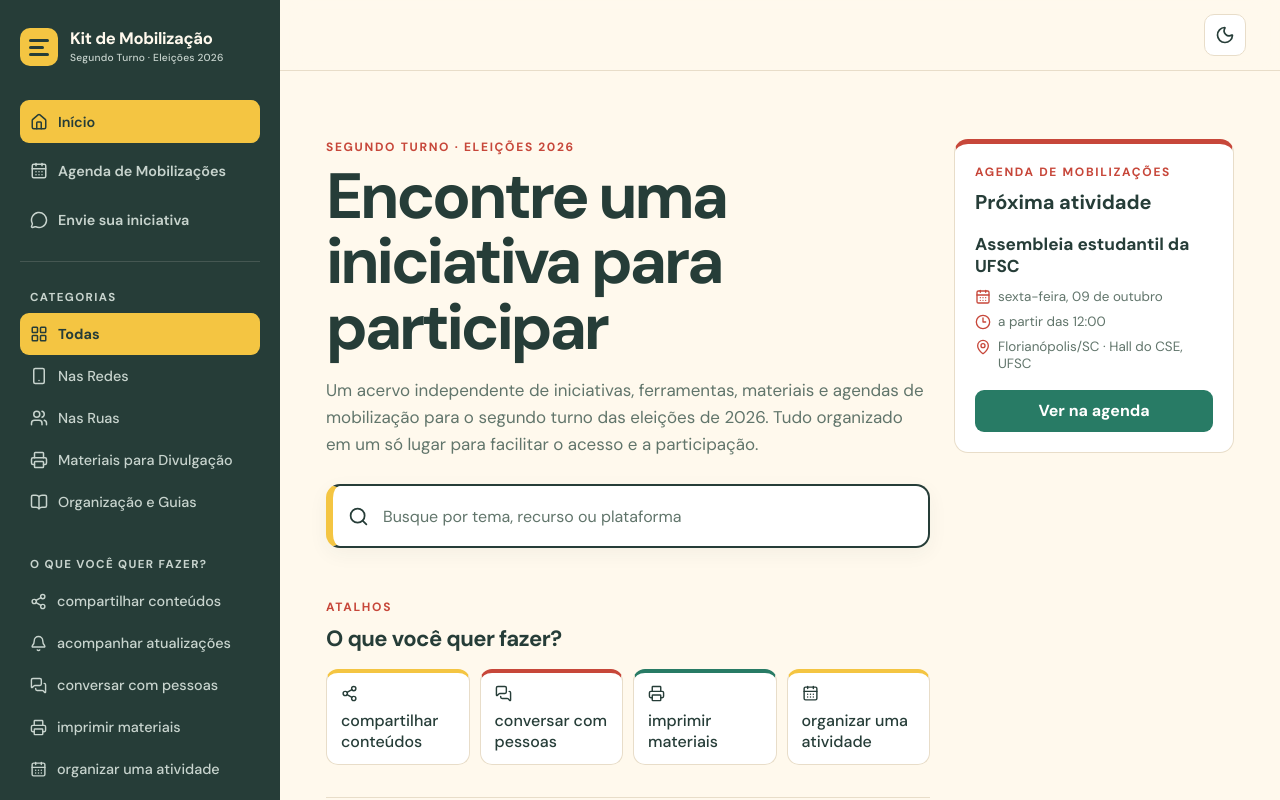
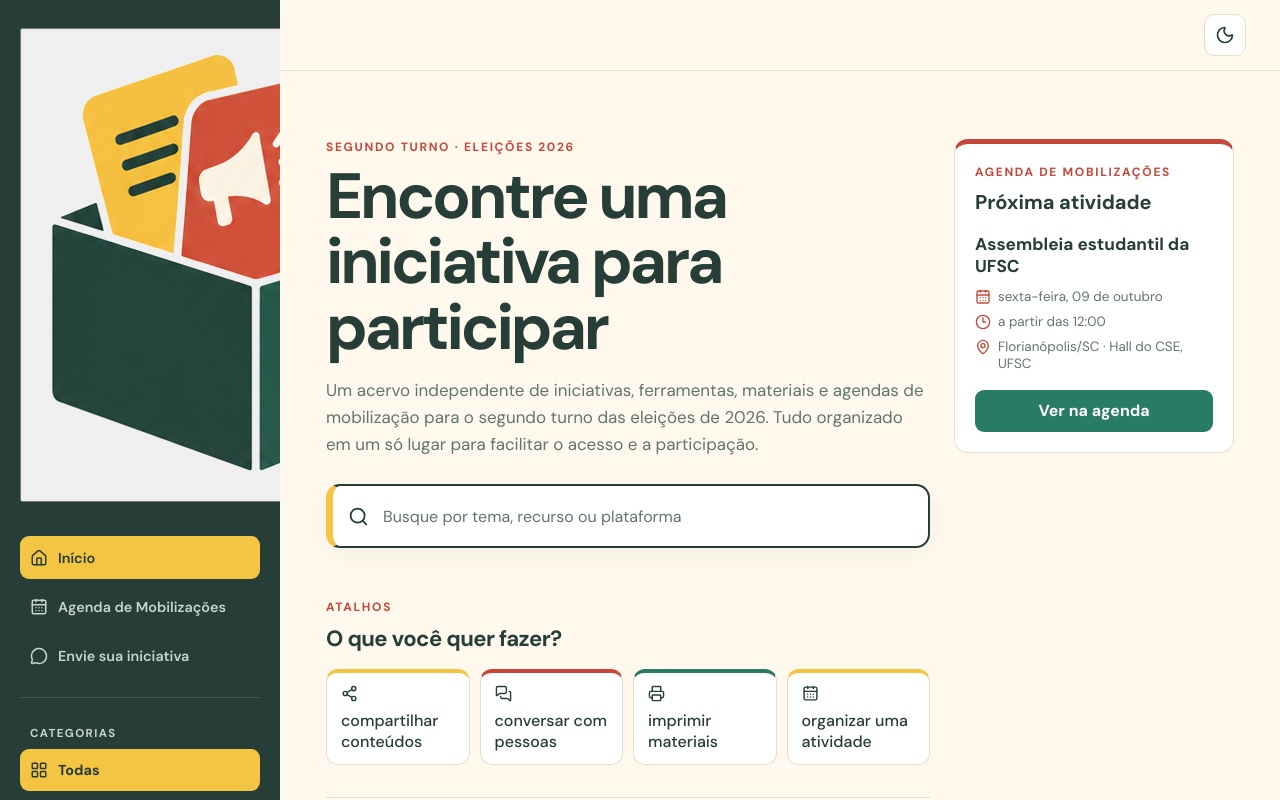
Before and after one commit to lulinucs/kitdemobilizacao, a React (Vite) app: page / in a window 1280 px wide. Shown: the top 800 px of the page. Built offline with nearby package versions, Linux system fonts and the light colour scheme.

Commit message:
Versão inicial do Kit de Mobilização

```diff
--- a/index.html
+++ b/index.html
@@ -15,7 +15,7 @@
     <meta name="twitter:card" content="summary" />
     <meta name="twitter:title" content="Kit de Mobilização | Eleições 2026" />
     <meta name="twitter:description" content="Um acervo independente de iniciativas, ferramentas, materiais e agendas de mobilização para o segundo turno das eleições de 2026." />
-    <link rel="icon" type="image/svg+xml" href="/favicon.svg" />
+    <link rel="icon" type="image/png" href="/favi.png" />
     <title>Kit de Mobilização | Eleições 2026</title>
   </head>
   <body>
--- a/src/components/Sidebar.tsx
+++ b/src/components/Sidebar.tsx
@@ -29,9 +29,8 @@ export function Sidebar(props: SidebarProps) {
       {props.open && <button className={styles.backdrop} type="button" onClick={props.onClose} aria-label="Fechar menu" />}
       <aside className={`${styles.sidebar} ${props.open ? styles.sidebarOpen : ''}`} aria-label="Navegação e filtros">
         <div className={styles.brandRow}>
-          <button className={styles.brand} type="button" onClick={props.onHome} aria-label="Kit de Mobilização — início">
-            <span className={styles.brandMark} aria-hidden="true"><i /><i /><i /></span>
-            <span className={styles.brandText}><strong>Kit de Mobilização</strong><small>Segundo Turno · Eleições 2026</small></span>
+          <button className={styles.brandCard} type="button" onClick={props.onHome} aria-label="Kit de Mobilização — início">
+            <img src="/logo.png" alt="Kit de Mobilização · Segundo Turno · Eleições 2026" className={styles.brandLogo} />
           </button>
           <button className={styles.closeMenu} type="button" onClick={props.onClose} aria-label="Fechar menu"><X aria-hidden="true" size={21} /></button>
         </div>
```
Also changed, not shown: 1 other file (tests, documents, lock files or other folders).
